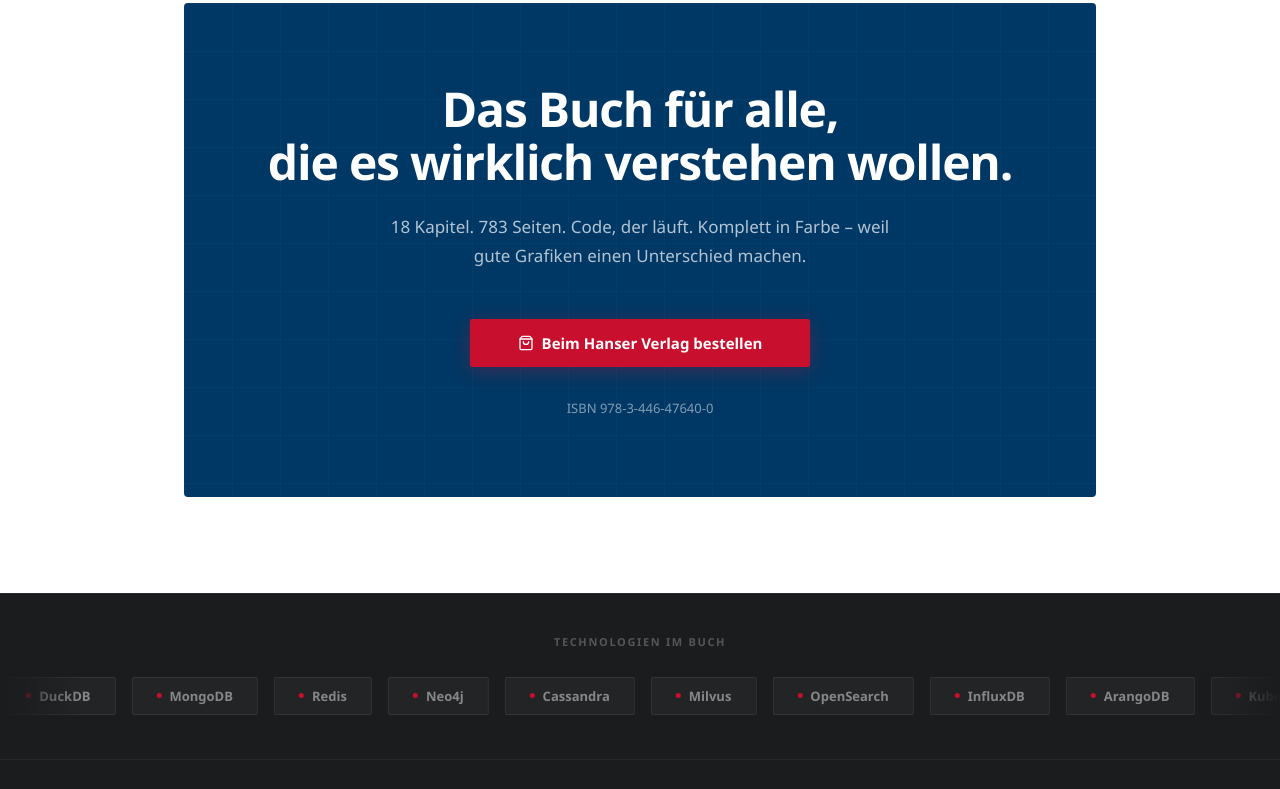
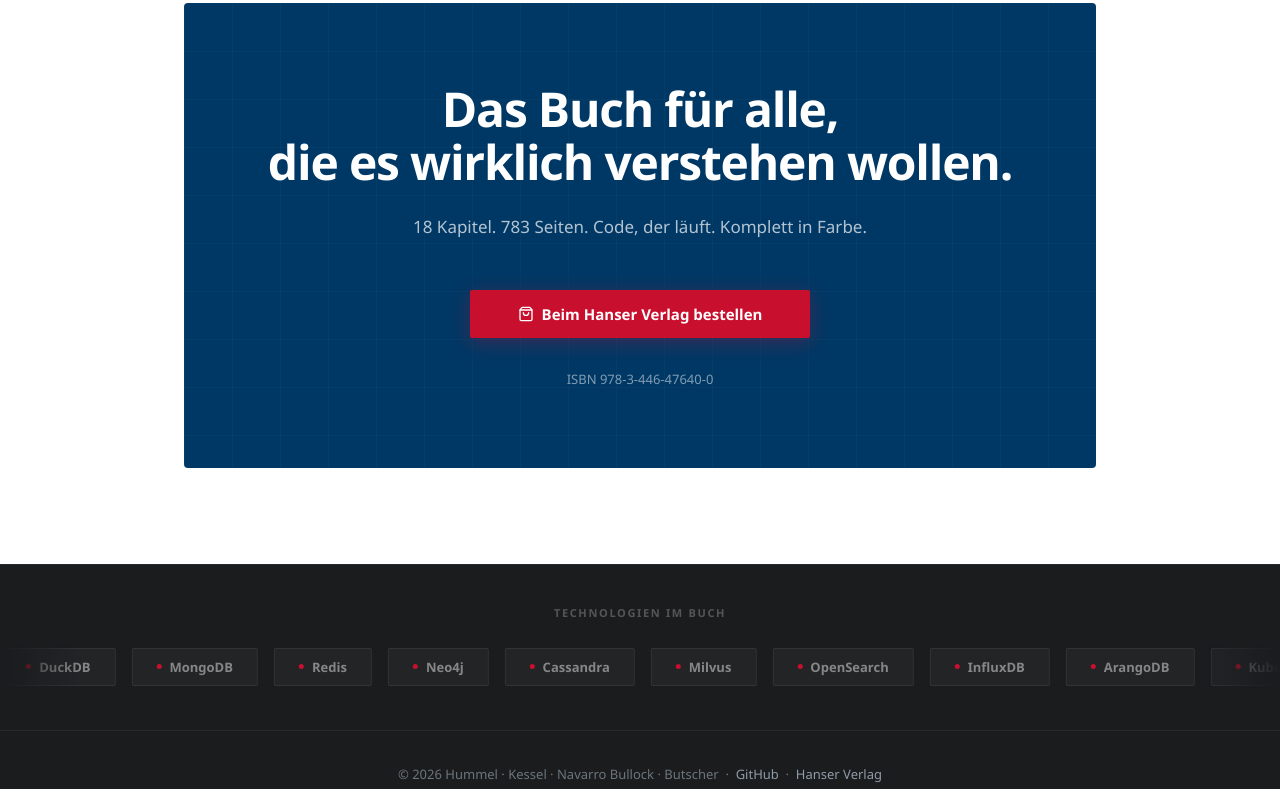
Before and after one commit to swrobuts/book, a plain HTML site: page index.html in a window 1280 px wide. Shown: the part 5327-6116 px from the top of the page. Drawn offline with nearby package versions, Linux system fonts and the light colour scheme.

Commit message:
Update index.html

```diff
--- a/index.html
+++ b/index.html
@@ -775,7 +775,7 @@ footer{background:var(--g900);padding:var(--s4) var(--mx);text-align:center;bord
       <h2 class="cta-h2">Das Buch für alle,<br>die es wirklich verstehen wollen.</h2>
       <p class="cta-sub">
         18 Kapitel. 783 Seiten. Code, der läuft.
-        Komplett in Farbe – weil gute Grafiken einen Unterschied machen.
+        Komplett in Farbe.
       </p>
       <div>
         <a href="https://www.hanser-fachbuch.de/Data-Science-mit-Big-Data/978-3-446-47640-0"
```
